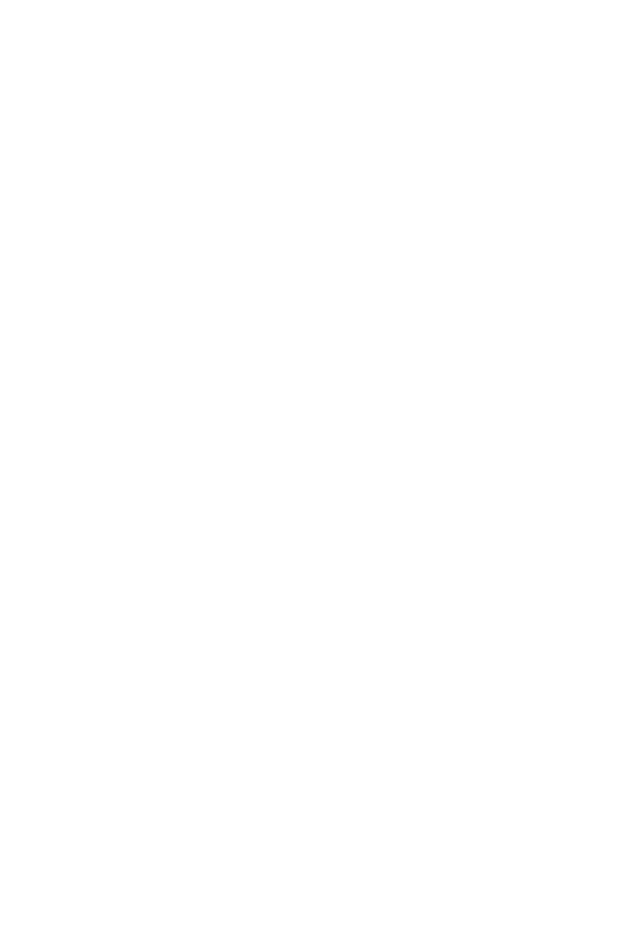
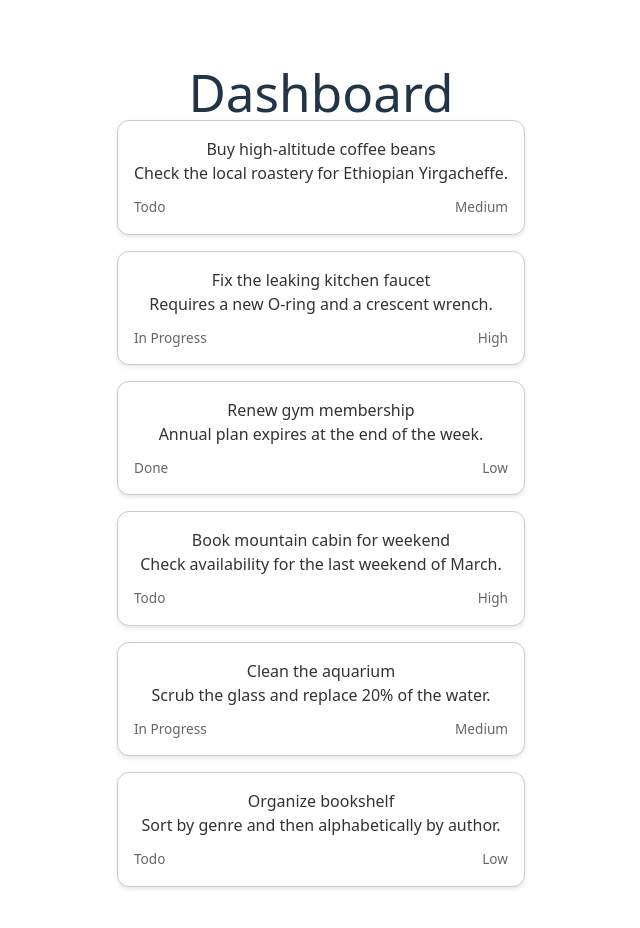
Before and after one commit to alishkeir/vue-task-management-dashboard, a Vue app: page / in a window 1280 px wide. Shown: the top 928 px of the page, without its empty margins (319-959 px from the left). Before the commit the page ends 800 px from the top, so only its background shows below. Built offline with nearby package versions, Linux system fonts and the light colour scheme.

Commit message:
Created minimal Dashbaord view to show Tasks

```diff
--- a/src/App.vue
+++ b/src/App.vue
@@ -1 +1,7 @@
-<template></template>
+<script setup lang="ts">
+import DashboardView from './views/DashboardView.vue';
+</script>
+
+<template>
+  <DashboardView />
+</template>
--- a/src/views/DashboardView.vue
+++ b/src/views/DashboardView.vue
@@ -0,0 +1,31 @@
+<template>
+  <div class="dashboard-view">
+    <h1>Dashboard</h1>
+
+    <!-- TODO: use spinner component-->
+    <div v-if="store.isLoading">Loading...</div>
+
+    <TaskList v-else :tasks="store.tasks" />
+  </div>
+</template>
+
+<script setup lang="ts">
+import { onMounted } from 'vue';
+import { useTaskStore } from '@/stores/taskStore';
+import TaskList from '@/components/tasks/TaskList.vue';
+
+const store = useTaskStore();
+
+// fetch the data as soonas the page loads
+onMounted(() => {
+  store.fetchTasks();
+});
+</script>
+
+<style scoped>
+.dashboard-view {
+  padding: 2rem;
+  max-width: 900px;
+  margin: 0 auto;
+}
+</style>
```
